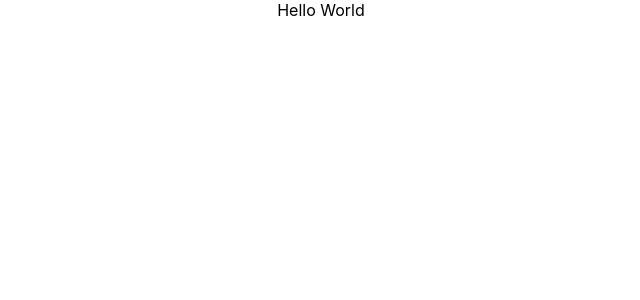
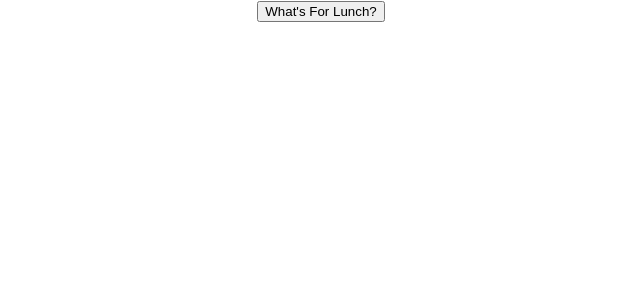
Before and after one commit to sreejagpt/supreme-octo-invention, a React (Create React App) app: page / in a window 1280 px wide. Shown: the top 300 px of the page, without its empty margins (319-959 px from the left). Built offline with nearby package versions, Linux system fonts and the light colour scheme.

Commit message:
Added initial whats for lunch button component with test

```diff
--- a/src/App.js
+++ b/src/App.js
@@ -1,12 +1,11 @@
 import React from 'react';
 import './App.css';
+import WhatsForLunchButton from './components/whatsForLunchButton';
 
-function App() {
-  return (
+const App = () => (
     <div className="App">
-      Hello World
+      <WhatsForLunchButton/>
     </div>
   );
-}
 
 export default App;
--- /dev/null
+++ b/src/components/whatsForLunchButton.js
@@ -0,0 +1,7 @@
+import React from 'react';
+
+const WhatsForLunchButton = () => (
+    <button>What's For Lunch?</button>
+);
+
+export default WhatsForLunchButton;
```
Also changed, not shown: package.json (+6 -2 lines), src/setupTests.js (added, +4 -0 lines), 2 other files (tests, documents, lock files or other folders).
